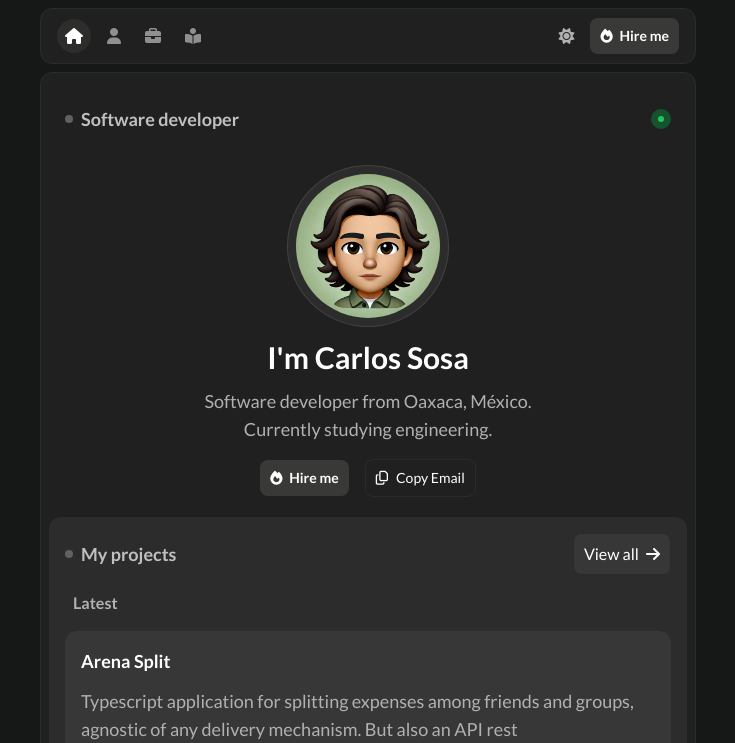
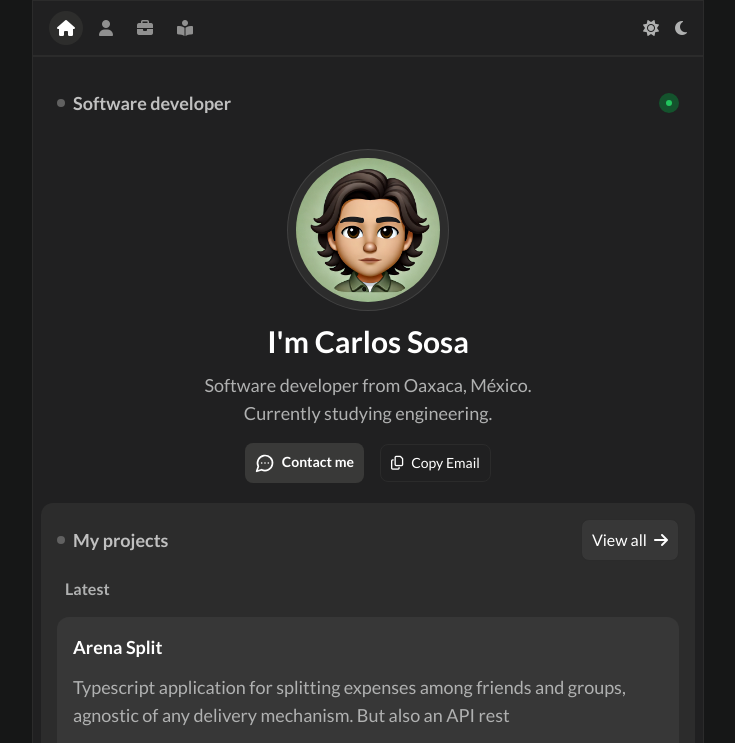
Before and after one commit to carlosupreme/portfolio, a React (Vite) app: page / in a window 1280 px wide. Shown: the top 743 px of the page, without its empty margins (272-1007 px from the left). Built offline with nearby package versions, Linux system fonts and the light colour scheme.

Commit message:
Changing hire me button to contact me

```diff
--- a/src/components/HireMeButton.tsx
+++ b/src/components/ContactMeButton.tsx
@@ -1,9 +1,11 @@
-export default function HireMeButton(){
+import {MessageCircleMore} from "lucide-react";
+
+export default function ContactMeButton(){
     return (
         <button className="
         dark:hover:ring-4 dark:hover:ring-dark-profound transition-all
         dark:bg-dark-bg-button dark:text-white py-2 px-2.5 rounded-lg text-sm font-bold">
-            <i className="fa-solid fa-fire mr-1"></i> Hire me
+            <MessageCircleMore className="inline mr-1 w-5" /> Contact me
         </button>
     )
 }
--- a/src/components/Footer.tsx
+++ b/src/components/Footer.tsx
@@ -1,17 +1,16 @@
-import HireMeButton from "./HireMeButton.tsx";
-import CopyEmail from "./CopyEmailButton.tsx";
+
 import BulletTitle from "./BulletTitle.tsx";
+import ContactMeButton from "./ContactMeButton.tsx";
 
 
 export default function Footer() {
     return (
         <footer className="flex flex-col gap-2">
             <div className="py-8 px-2 flex flex-col gap-2 items-center justify-center dark:text-dark-font">
-                <h2 className="font-bold text-3xl dark:text-white text-center">Let's work together.</h2>
-                <h3 className="text-lg">Creating user experience and software</h3>
-                <div className="flex gap-4 items-center mt-1">
-                    <HireMeButton/>
-                    <CopyEmail/>
+                <h2 className="font-bold text-3xl dark:text-white text-center"> Get in touch </h2>
+                <h3 className="text-lg text-center">Let's improve user experience developing awesome software</h3>
+                <div className="flex justify-center items-center mt-1">
+                    <ContactMeButton/>
                 </div>
             </div>
 
@@ -69,14 +68,11 @@ function SocialMediaButton({icon, link}: { icon: string, link: string }) {
 function Copyright() {
     const email = "carlosupremedev@gmail.com"
     return (
-        <div>
-            <div className="text-opacity-50 w-full rounded-xl dark:bg-dark-bg-section py-6 px-4 text-center">
-                <h5>
-                    © 2024 Portfolio
-                    <br/>
-                    by <a className="underline text-white" href={`mailto:${email}`}>Carlos Sosa</a>
-                </h5>
-            </div>
-        </div>
+        <h5 className="text-sm w-full p-4 text-center">
+            &copy; {new Date().getFullYear()} - All rights reserved - Made by &nbsp;
+            <a className="underline text-white" href={`mailto:${email}`}>
+                Carlos Sosa
+            </a>
+        </h5>
     )
 }
--- /dev/null
+++ b/src/components/LangButton.tsx
@@ -0,0 +1,7 @@
+export default function LangButton() {
+    return (
+        <div className="flex items-center gap-2">
+            <i className="fa-solid fa-moon"></i>
+        </div>
+    )
+}
--- a/src/components/Navbar.tsx
+++ b/src/components/Navbar.tsx
@@ -1,11 +1,11 @@
 import Theme from "./Theme.tsx";
-import HireMeButton from "./HireMeButton.tsx";
 import NavigationButton from "./NavigationButton.tsx";
+import LangButton from "./LangButton.tsx";
 
 export default function Navbar() {
     return (
-        <div className="sticky top-1 w-full max-w-2xl">
-            <div className="dark:bg-dark dark:text-dark-font border dark:border-dark-border rounded-xl px-4 flex items-center justify-between">
+        <div className="sticky top-0 w-full max-w-2xl z-10">
+            <div className="dark:bg-dark dark:text-dark-font border dark:border-dark-border px-4 flex items-center justify-between">
                 <div className="flex gap-2 items-center py-2.5">
                     <NavigationButton
                         route={"/"}
@@ -26,7 +26,7 @@ export default function Navbar() {
 
                 <div className="flex gap-4">
                     <Theme/>
-                    <HireMeButton/>
+                    <LangButton/>
                 </div>
             </div>
         </div>
--- a/src/pages/Home.tsx
+++ b/src/pages/Home.tsx
@@ -1,5 +1,5 @@
 import me from "../assets/me-memoji.png";
-import HireMeButton from "../components/HireMeButton.tsx";
+import ContactMeButton from "../components/ContactMeButton.tsx";
 import CopyEmail from "../components/CopyEmailButton.tsx";
 import BulletTitle from "../components/BulletTitle.tsx";
 import Section from "../components/Section.tsx";
@@ -26,7 +26,7 @@ export default function Home() {
                 <h4>Currently studying engineering.</h4>
 
                 <div className="flex gap-4 items-center mt-4">
-                    <HireMeButton/>
+                    <ContactMeButton/>
                     <CopyEmail/>
                 </div>
             </div>
--- a/src/pages/Layout.tsx
+++ b/src/pages/Layout.tsx
@@ -5,15 +5,13 @@ import Footer from "../components/Footer.tsx";
 export default function Layout() {
     return (
         <div className="min-h-screen w-full dark:bg-dark-profound">
-            <div className="max-w-2xl mx-auto w-full p-2 flex flex-col gap-2">
+            <div className="max-w-2xl mx-auto w-full">
                 <Navbar/>
 
-                <main className="pt-8 px-2 pb-2 dark:text-dark-font dark:bg-dark w-full rounded-xl border border-dark-border">
+                <main className="pt-8 px-2 pb-2 dark:text-dark-font dark:bg-dark w-full border border-dark-border">
                     <Outlet/>
                     <Footer/>
                 </main>
-
-
             </div>
         </div>
     )
```
